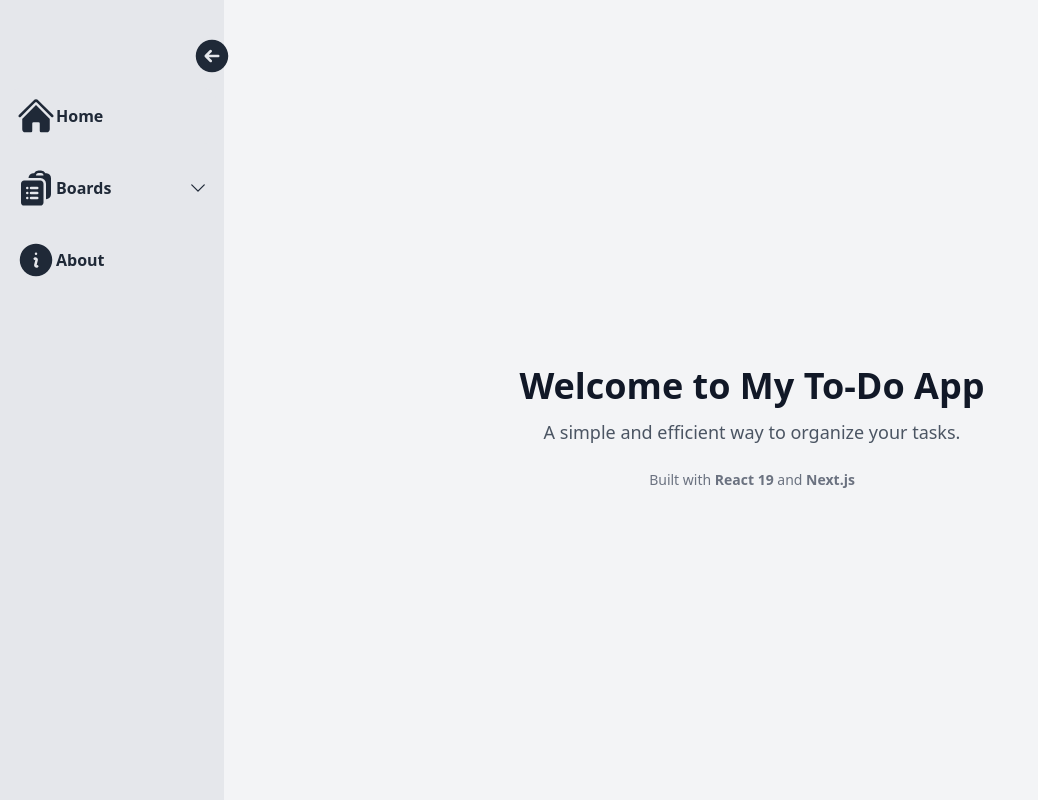
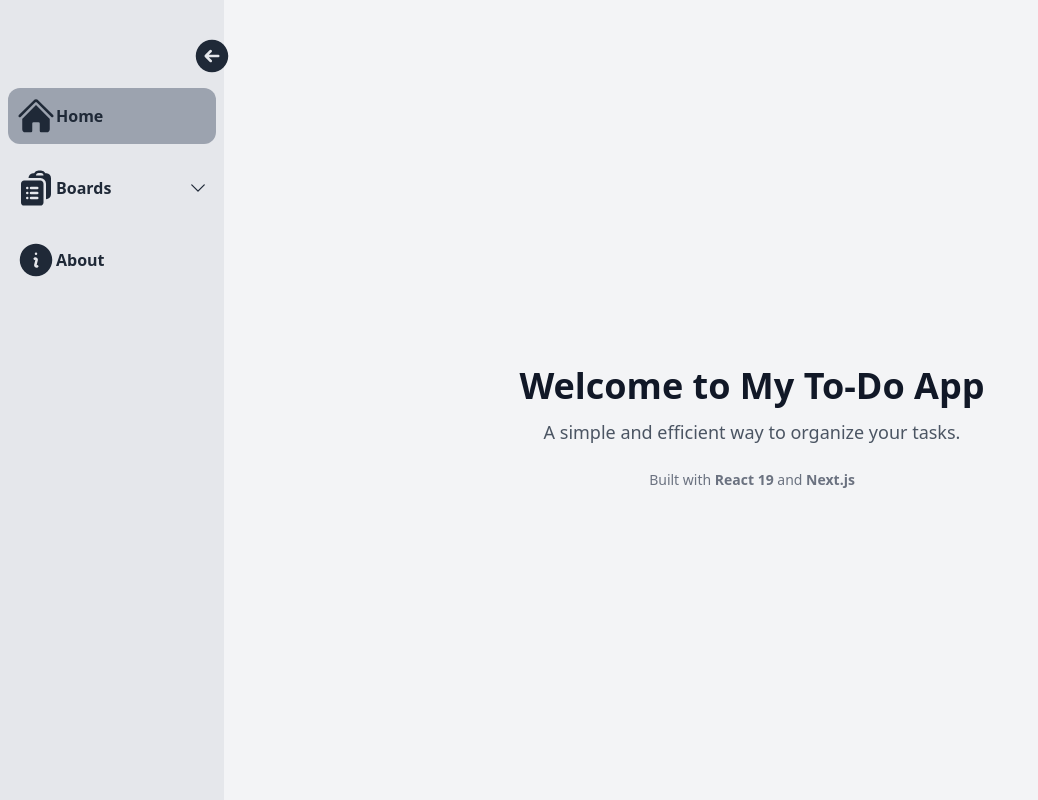
Before and after one commit to shano02022023/todo-app, a Next.js app: page / in a window 1280 px wide. Shown: the whole page, without its empty margins (0-1038 px from the left). Built offline with nearby package versions, Linux system fonts and the light colour scheme.

Commit message:
fixed colors on light mode and dark mode

```diff
--- a/src/app/components/Drawer.tsx
+++ b/src/app/components/Drawer.tsx
@@ -146,7 +146,7 @@ const Drawer = ({
         onClick={() => {
           toggleDrawerCollapse();
         }}
-        className="flex flex-row items-center justify-between gap-2 hover:bg-gray-200 p-2 transition-all duration-300 ease-in-out transition rounded-xl"
+        className="flex flex-row items-center justify-between gap-2 hover:bg-gray-400 dark:hover:bg-gray-200 p-2 transition-all duration-300 ease-in-out transition rounded-xl"
       >
         <div className="flex flex-row items-center">
           <ClipboardDocumentListIcon className="w-10 h-10" />
@@ -171,7 +171,7 @@ const Drawer = ({
         </div>
       </div>
       <div
-        className={`flex flex-row transition-all duration-300 ease-in-out transition px-6 rounded-lg bg-gray-200 ${
+        className={`flex flex-row transition-all duration-300 ease-in-out transition px-6 rounded-lg dark:bg-gray-200 bg-gray-300 ${
           isDrawerCollapsed ? "hidden" : ""
         }`}
       >
@@ -179,7 +179,7 @@ const Drawer = ({
           {boards.map((board) => (
             <li key={board.id}>
               <div
-                className={`flex flex-row items-center justify-between dark:text-gray-900 text-gray-200 font-bold cursor-pointer hover:bg-gray-400 rounded-xl px-2 w-full ${
+                className={`flex flex-row items-center justify-between dark:text-gray-900 text-gray-900 font-bold cursor-pointer hover:bg-gray-400 rounded-xl px-2 w-full ${
                   activeRoute === `/board/${board.id}` ? "bg-gray-500" : ""
                 }`}
               >
@@ -212,7 +212,7 @@ const Drawer = ({
             </Link>
           </li> */}
           <li>
-            <div className="dark:text-gray-900 text-gray-200 font-bold hover:bg-gray-400 rounded-xl px-2">
+            <div className="dark:text-gray-900 text-gray-900 font-bold hover:bg-gray-400 rounded-xl px-2">
               <button onClick={openModal}>
                 Add board <PlusCircleIcon className="w-5 h-5 inline-flex" />
               </button>
--- a/src/app/components/MenuItem.tsx
+++ b/src/app/components/MenuItem.tsx
@@ -20,8 +20,8 @@ const MenuItem = ({
     <Link href={route}>
       <div className="p-2 border-5 flex flex-col">
         <div
-          className={`flex flex-row items-center justify-between gap-2 hover:bg-gray-200 p-2 transition-all duration-300 ease-in-out transition rounded-xl ${
-            activeRoute === route ? "bg-gray-200" : ""
+          className={`flex flex-row items-center justify-between gap-2 hover:bg-gray-400 dark:hover:bg-gray-200 p-2 transition-all duration-300 ease-in-out transition rounded-xl ${
+            activeRoute === route ? "bg-gray-400 dark:text-gray-900 dark:bg-gray-200" : ""
           }`}
         >
           <div className="flex flex-row items-center">
```
